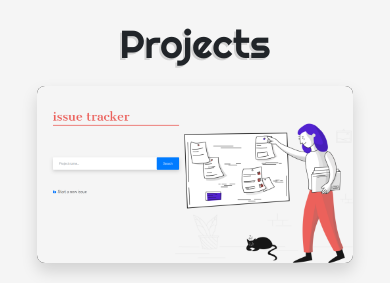
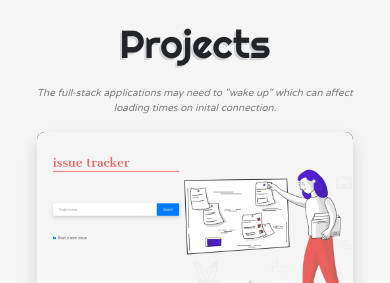
Before and after one commit to torranx/torranx.github.io, a plain HTML site: page index.html in a window 390 px wide. Shown: the part 1493-1776 px from the top of the page. Drawn offline with nearby package versions, Linux system fonts and the light colour scheme; a web font is replaced by a local one.

Commit message:
Add message on Projects

```diff
--- a/index.html
+++ b/index.html
@@ -90,6 +90,7 @@
     </section>
     <section id="projects">
         <h3>Projects</h3>
+        <p class="message"><em>The full-stack applications may need to "wake up" which can affect loading times on inital connection.</em></p>
         <div class="d-flex flex-wrap w-100 h-100 align-items-center justify-content-center">
             <div class="card project-tile shadow" id="PIT-box">
                 <img class="card-img-top" src="img/ProjectIssueTracker.png" alt="Project Thumbnail">
--- a/styles.css
+++ b/styles.css
@@ -101,6 +101,10 @@ h2, h3, h4 {
     font-weight: lighter;
     margin: 0 5% 5%;
     font-family: 'Varela Round', sans-serif;
+}
+
+.message {
+    color: gray;
 }
 
 .project-tile {
@@ -218,6 +222,10 @@ div > span {
         font-size: 13px
     }
 
+    .message {
+        font-size: 10px;
+    }
+
     .project-tile {
         width: 90%;
         margin-bottom: 12%
```
